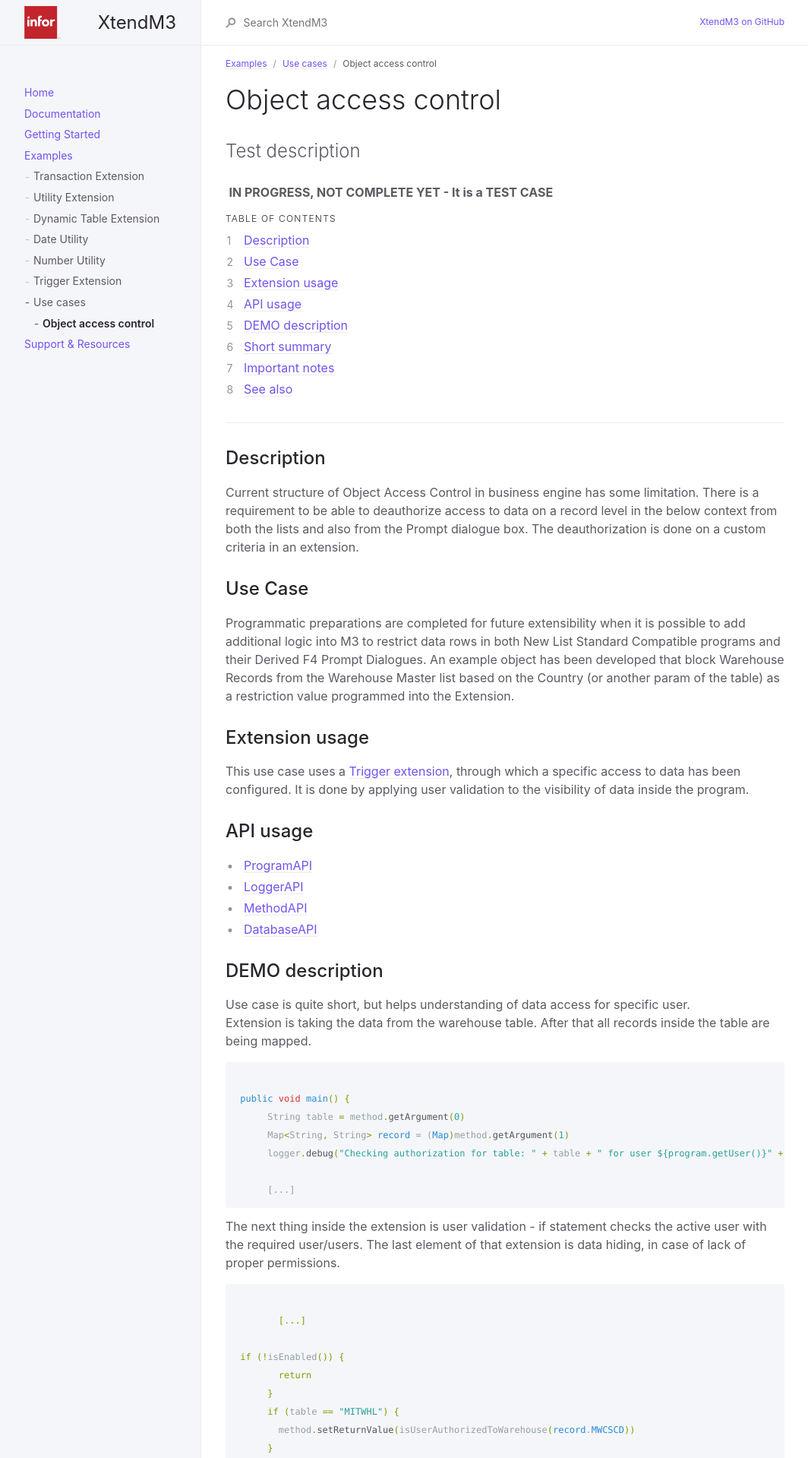
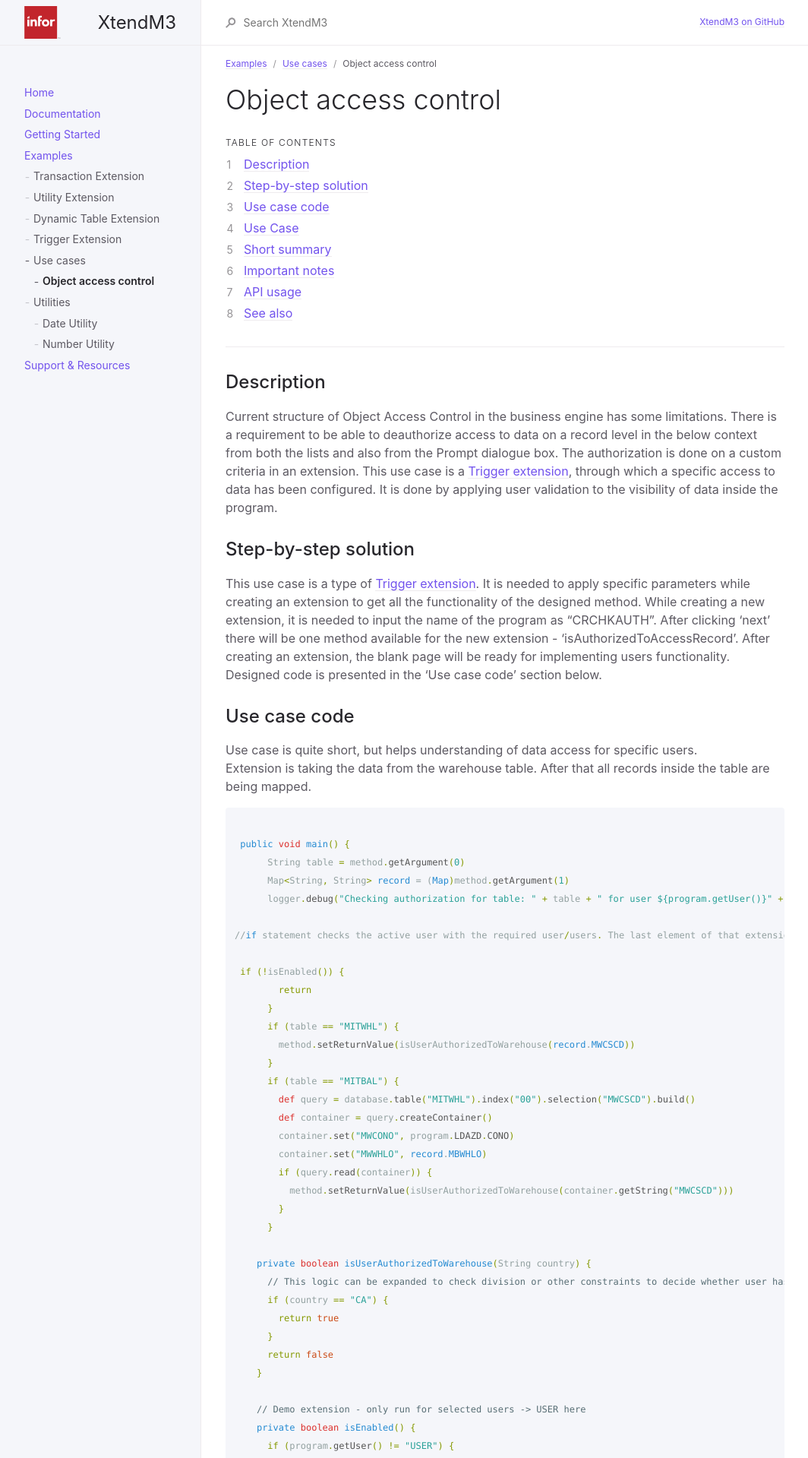
Before and after one commit to infor-cloud/xtendm3, a Jekyll site: the page built from docs/examples/use-cases/object-access-control.md, in a window 1280 px wide. Shown: the top 1919 px of the page at 76% size, without its empty margins (107-1171 px from the left). Built offline with Jekyll 4.4.1, drawn with Linux system fonts in a browser that asks for light colours; some of the changed text lies outside the part shown.

Commit message:
doc and  utility structure are updated

````diff
--- a/docs/examples/use-cases/object-access-control.md
+++ b/docs/examples/use-cases/object-access-control.md
@@ -9,9 +9,6 @@ nav_order: 1
 # Object access control
 {: .no_toc }
 
-Test description
-{: .fs-6 .fw-300 }
-![](../../../images/warning-24px.svg) **️IN PROGRESS, NOT COMPLETE YET - It is a TEST CASE**
 
 ## Table of contents
 {: .no_toc .text-delta }
@@ -22,22 +19,13 @@ Test description
 ---
 
 ## Description
-Current structure of Object Access Control in business engine has some limitation. There is a requirement to be able to deauthorize access to data on a record level in the below context from both the lists and also from the Prompt dialogue box. The deauthorization is done on a custom criteria in an extension.
+Current structure of Object Access Control in the business engine has some limitations. There is a requirement to be able to deauthorize access to data on a record level in the below context from both the lists and also from the Prompt dialogue box. The authorization is done on a custom criteria in an extension. This use case is a [Trigger extension](../../../examples/example-003), through which a specific access to data has been configured. It is done by applying user validation to the visibility of data inside the program.
 
-## Use Case
-Programmatic preparations are completed for future extensibility when it is possible to add additional logic into M3 to restrict data rows in both New List Standard Compatible programs and their Derived F4 Prompt Dialogues. An example object has been developed that block Warehouse Records from the Warehouse Master list based on the Country (or another param of the table) as a restriction value programmed into the Extension.
+## Step-by-step solution
+This use case is a type of [Trigger extension](../../../examples/example-003). It is needed to apply specific parameters while creating an extension to get all the functionality of the designed method. While creating a new extension, it is needed to input the name of the program as "CRCHKAUTH". After clicking ‘next’ there will be one method available for the new extension - ‘isAuthorizedToAccessRecord’. After creating an extension, the blank page will be ready for implementing users functionality. Designed code is presented in the ‘Use case code’ section below.
 
-## Extension usage
-This use case uses a [Trigger extension](../../../examples/example-003), through which a specific access to data has been configured. It is done by applying user validation to the visibility of data inside the program.
-
-## API usage
-- [ProgramAPI](../../../documentation/api-specification/program-api)
-- [LoggerAPI](../../../documentation/api-specification/logger-api)
-- [MethodAPI](../../../documentation/api-specification/method-api)
-- [DatabaseAPI](../../../documentation/api-specification/database-api)
-
-## DEMO description
-Use case is quite short, but helps understanding of data access for specific user. <br>
+## Use case code
+Use case is quite short, but helps understanding of data access for specific users. <br>
 Extension is taking the data from the warehouse table. After that all records inside the table are being mapped.
 
 ```groovy
@@ -47,14 +35,7 @@ Extension is taking the data from the warehouse table. After that all records in
       Map<String, String> record = (Map)method.getArgument(1)
       logger.debug("Checking authorization for table: " + table + " for user ${program.getUser()}" + " and the record: " + record)
 
-      [...]
-```
-
- The next thing inside the extension is user validation - if statement checks the active user with the required user/users. The last element of that extension is data hiding, in case of lack of proper permissions.
-
- ```groovy
-
-        [...]
+//if statement checks the active user with the required user/users. The last element of that extension is data hiding, in case of lack of proper permissions.
 
  if (!isEnabled()) {
         return
@@ -72,17 +53,7 @@ Extension is taking the data from the warehouse table. After that all records in
         }
       }
 
-      [...]
-
- ```
-
- Some of the warehouses are hidden from the table, so the unauthorized user is not able to use/view this data in the program. Visibility of the data and the user authorisation are completely user-modifiable depending on users needs.
-
- ```groovy
-
-     [...]
-
- private boolean isUserAuthorizedToWarehouse(String country) {
+    private boolean isUserAuthorizedToWarehouse(String country) {
       // This logic can be expanded to check division or other constraints to decide whether user has access or not
       if (country == "CA") {
         return true
@@ -100,12 +71,28 @@ Extension is taking the data from the warehouse table. After that all records in
 
  ```
 
+Some of the warehouses are hidden from the table, so the unauthorized user is not able to use/view this data in the program. Visibility of the data and the user authorization are completely user-modifiable depending on users needs. This use case can be used while designing some functionality with the data usage, when some data are quite sensitive for the user and they shouldn't be visible for every program user. It can also be modified depending on the specific data which should be validated.
+
+## Use Case
+Programmatic preparations are completed for future extensibility when it is possible to add additional logic into M3 to restrict data rows in both New List Standard Compatible programs and their Derived F4 Prompt Dialogues. An example object has been developed that blocks Warehouse Records from the Warehouse Master list based on the country (or another param of the table) as a restriction value programmed into the extension.
+
+Object access control can be used as a base to create other similar extensions for different usage for example if it is needed to create an extension for data visibility based on the country the user is from etc. Many data validations can be based on that example.
+
+Code presented above can be fully modified, depending on user needs. The most important part of that use case is to make specific values visible for the user of the program. There are many possibilities which data should be hidden and which user should see all data inputted.
+
 ## Short summary
-Object access control is a use case by which the extension can be supported by a custom security layer, that filters proper data. User can modify an access to specific data inside that extension. That security layer can be used in many casen when it is needed to create an extra cover of the program data.
+Object access control is a use case by which the extension can be supported by a custom security layer that filters proper data. Users can modify an access to specific data inside that extension. That security layer can be used in many cases when it is needed to create an extra cover of the program data.
 
 ## Important notes
 - It is a good practice to use a test compilation of the program just to check if everything is working properly.
-- Data presented in the examples are random.
+- Data presented in the examples is random.
+
+## API usage
+- [ProgramAPI](../../../documentation/api-specification/program-api)
+- [LoggerAPI](../../../documentation/api-specification/logger-api)
+- [MethodAPI](../../../documentation/api-specification/method-api)
+- [DatabaseAPI](../../../documentation/api-specification/database-api)
+
 
 ## See also
 - [API documentation](../../../documentation/api-specification)
--- a/docs/examples/example-001.md
+++ b/docs/examples/utilities/example-001.md
@@ -1,7 +1,8 @@
 ---
 layout: default
 title: Date Utility
-parent: Examples
+parent: Utilities
+grand_parent: Examples
 nav_order: 1
 ---
 
--- a/docs/examples/example-002.md
+++ b/docs/examples/utilities/example-002.md
@@ -1,7 +1,8 @@
 ---
 layout: default
 title: Number Utility
-parent: Examples
+parent: Utilities
+grand_parent: Examples
 nav_order: 1
 ---
 
````
Also changed, not shown: other parts of docs/examples/use-cases/object-access-control.md (+2 -2 lines), docs/examples/Utility-extension.md (+2 -1 lines), docs/examples/utilities/utilities.md (added, +16 -0 lines).
